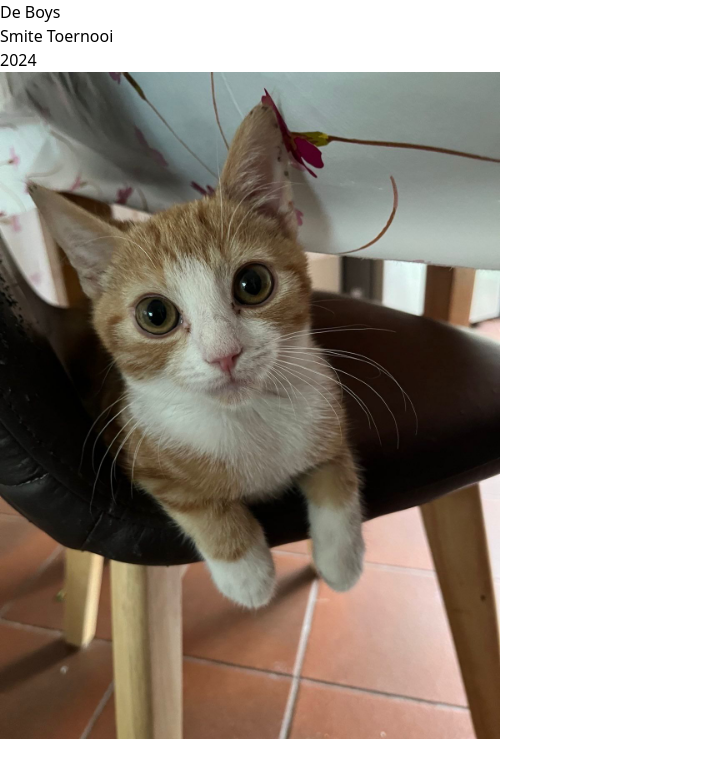
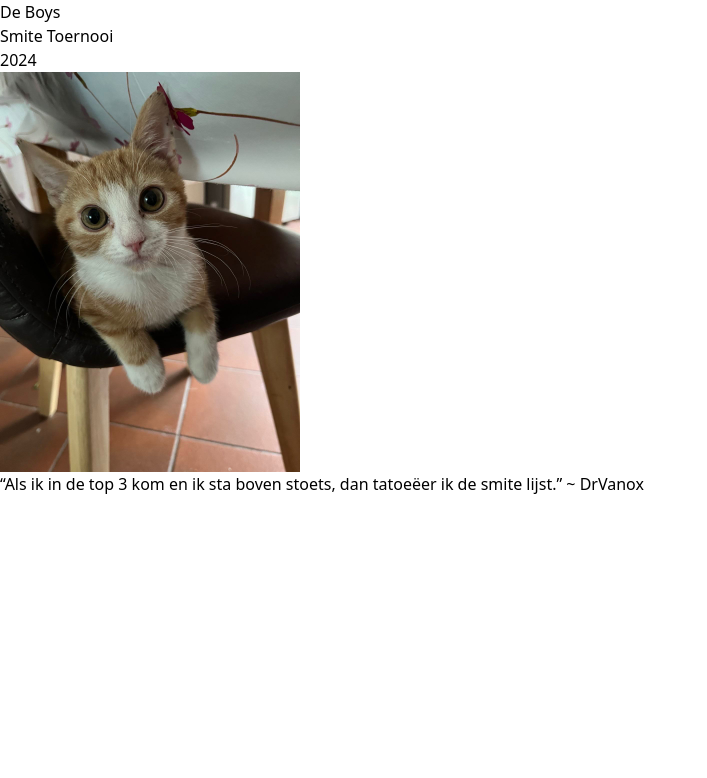
Before and after one commit to jessecrans/smite-toernooi, a Next.js app in the folder frontend/: page / in a window 1280 px wide. Shown: the top 778 px of the page, without its empty margins (0-707 px from the left). Built offline with nearby package versions, Linux system fonts and the light colour scheme.

Commit message:
vanox quote

```diff
--- a/frontend/src/app/page.tsx
+++ b/frontend/src/app/page.tsx
@@ -9,10 +9,16 @@ export default function Home() {
       <Image
         src="/pip.jpg"
         alt="Pip"
-        width={500}
-        height={500}
+        width={300}
+        height={300}
         className="m-4"
       />
+      <p className="text-xl m-4">
+        <q cite="DrVanox">
+          Als ik in de top 3 kom en ik sta boven stoets, dan tatoeëer ik de smite lijst.
+        </q>
+        <span> ~ DrVanox</span>
+      </p>
       {/* <button className="bg-blue-500 hover:bg-blue-700 font-bold p-4 m-4 rounded text-white">
         Coming soon...
       </button> */}
```
